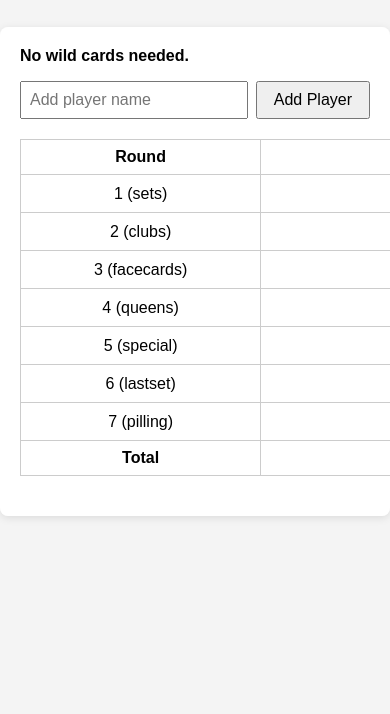
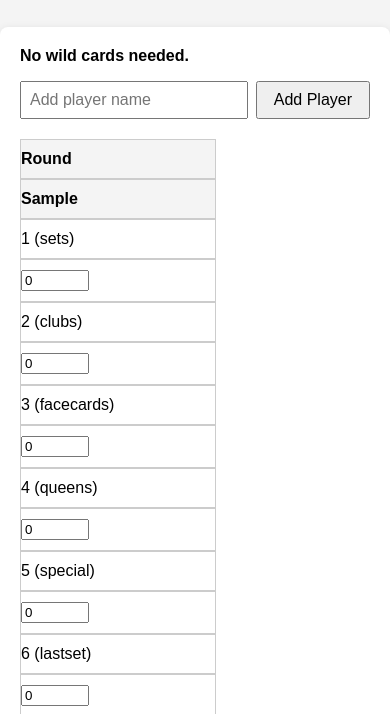
Before and after one commit to sadfaceman/CardScorer, a plain HTML site: page index.html in a window 390 px wide. Both pictures are taken after typing "Sample" into the empty fields and a click on the button "Add Player". Shown: the part 97-811 px from the top of the page. Drawn offline with Linux system fonts and the light colour scheme.

Commit message:
Deploying to gh-pages from @ sadfaceman/CardScorer@90238a38f8e6952e75e730bda02f450115bb284d 🚀

```diff
--- a/styles.css
+++ b/styles.css
@@ -25,20 +25,6 @@ h1 {
   margin-bottom: 20px;
 }
 
-#scoreboard {
-  width: max-content;
-  min-width: 700px;
-}
-
-#scoreboard th,
-#scoreboard td {
-  white-space: nowrap;
-}
-
-#scoreboard input[type="number"] {
-  width: 4ch;
-}
-
 #player-input {
   flex: 1;
   padding: 8px;
@@ -52,7 +38,7 @@ h1 {
 }
 
 #scoreboard {
-  width: 100%;
+  width: 100%; /* Full width for responsiveness */
   border-collapse: collapse;
   margin-bottom: 20px;
 }
@@ -62,4 +48,33 @@ h1 {
   border: 1px solid #ccc;
   padding: 8px;
   text-align: center;
+  white-space: nowrap; /* Keep the inputs on one line */
 }
+
+#scoreboard input[type="number"] {
+  width: 4ch; /* Fixed width */
+  max-width: 60px; /* Set a max width for flexibility */
+}
+
+@media (max-width: 600px) {
+  #scoreboard {
+    display: block; /* Stack table on smaller screens */
+    overflow-x: auto; /* Allow horizontal scroll */
+  }
+
+  #scoreboard th,
+  #scoreboard td {
+    display: block; /* Stack table data vertically */
+    text-align: left; /* Left align for better readability */
+    padding: 10px 0; /* Adjust padding */
+  }
+
+  #scoreboard th {
+    background: #f4f4f4; /* Highlight header */
+  }
+
+  /* Adjust input field appearance */
+  #scoreboard input[type="number"] {
+    width: 50px; /* Slightly larger and more readable */
+  }
+}
--- a/ui.js
+++ b/ui.js
@@ -44,10 +44,10 @@ function updateScoreboard() {
             const playerMax = maxPoints !== Infinity ? Math.max(0, maxPoints - otherSum) : undefined;
             const max = playerMax !== undefined ? `max="${playerMax}"` : "";
             if (roundType === "pilling") {
-                row.innerHTML += `<td><input type="number" value="${score}" min="0" ${max} data-player="${idx}" data-round="${r}" style="width:40px" /> <label>Finish order:</label> <input type="number" value="${finishOrder}" min="0" max="${players.length - 1}" data-player="${idx}" data-round="${r}" class="finish-order-input" style="width:40px" tabindex="0" /></td>`;
+                row.innerHTML += `<td><div><input type="number" value="${score}" min="0" ${max} data-player="${idx}" data-round="${r}" style="width:40px" /> <label>Finish order:</label> <input type="number" value="${finishOrder}" min="0" max="${players.length}" data-player="${idx}" data-round="${r}" class="finish-order-input" style="width:40px" tabindex="0" /></td>`;
             }
             else {
-                row.innerHTML += `<td><input type="number" value="${score}" min="0" ${max} data-player="${idx}" data-round="${r}" style="width:60px" /></td>`;
+                row.innerHTML += `<td><div><input type="number" value="${score}" min="0" ${max} data-player="${idx}" data-round="${r}" style="width:60px" /></div></td>`;
             }
         });
         scoreRows.appendChild(row);
```
